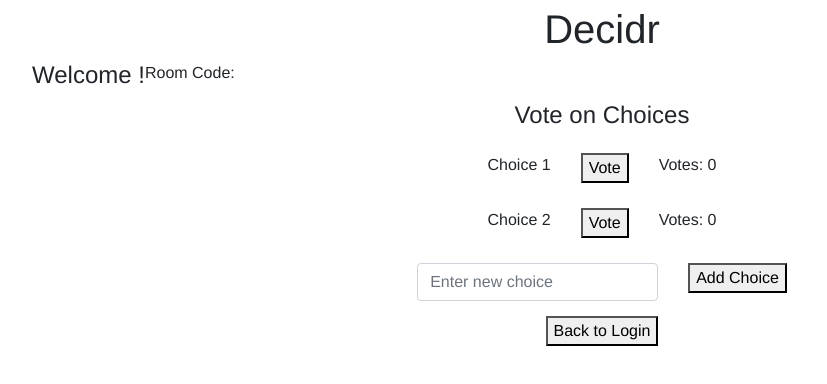
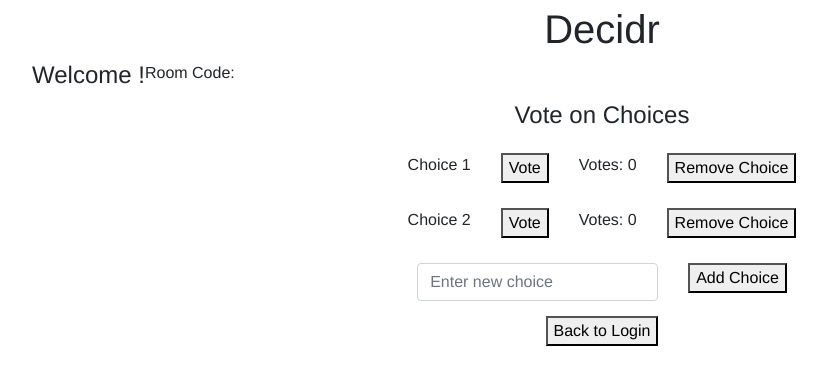
Before and after one commit to Katie500/Decidr, a React (Create React App) app in the folder client/: page /Lobby in a window 1280 px wide. Shown: the top 384 px of the page, without its empty margins (38-865 px from the left). Built offline with nearby package versions, Linux system fonts and the light colour scheme; no server answers.

Commit message:
added the removing a choice function

```diff
--- a/client/src/components/Views/Lobby.js
+++ b/client/src/components/Views/Lobby.js
@@ -7,7 +7,7 @@ import { useLocation, useNavigate } from 'react-router-dom';
 //Lobby component represents the page where users can vote on choices.
 function Lobby() {
 
-    // Extracting room and username from the location state using useLocation hook.
+  // Extracting room and username from the location state using useLocation hook.
   const { state } = useLocation();
   const navigate = useNavigate();
   const room = state ? state.room : '';
@@ -20,6 +20,7 @@ function Lobby() {
   ]);
 
   const [newChoiceText, setNewChoiceText] = useState("");
+  const [choiceCounter, setChoiceCounter] = useState(2);
 
   const handleVote = (choiceId) => {
     setChoices((prevChoices) =>
@@ -30,10 +31,15 @@ function Lobby() {
   };
 
   const handleAddChoice = () => {
-    const newChoiceId = choices.length + 1;
+    const newChoiceId = choiceCounter + 1;
     const newChoice = { id: newChoiceId, text: newChoiceText, votes: 0 };
-    setChoices([...choices, newChoice]);
+    setChoices((prevChoices) => [...prevChoices, newChoice]);
     setNewChoiceText(""); // Clear the input field after adding a choice
+    setChoiceCounter(newChoiceId);
+  };
+
+  const handleRemoveChoice = (choiceId) => {
+    setChoices((prevChoices) => prevChoices.filter((choice) => choice.id !== choiceId));
   };
 
   const renderChoices = () => {
@@ -47,6 +53,9 @@ function Lobby() {
         </Col>
         <Col xs="auto">
           <p>Votes: {choice.votes}</p>
+        </Col>
+        <Col xs="auto">
+          <button onClick={() => handleRemoveChoice(choice.id)}>Remove Choice</button>
         </Col>
       </Row>
     ));
```
